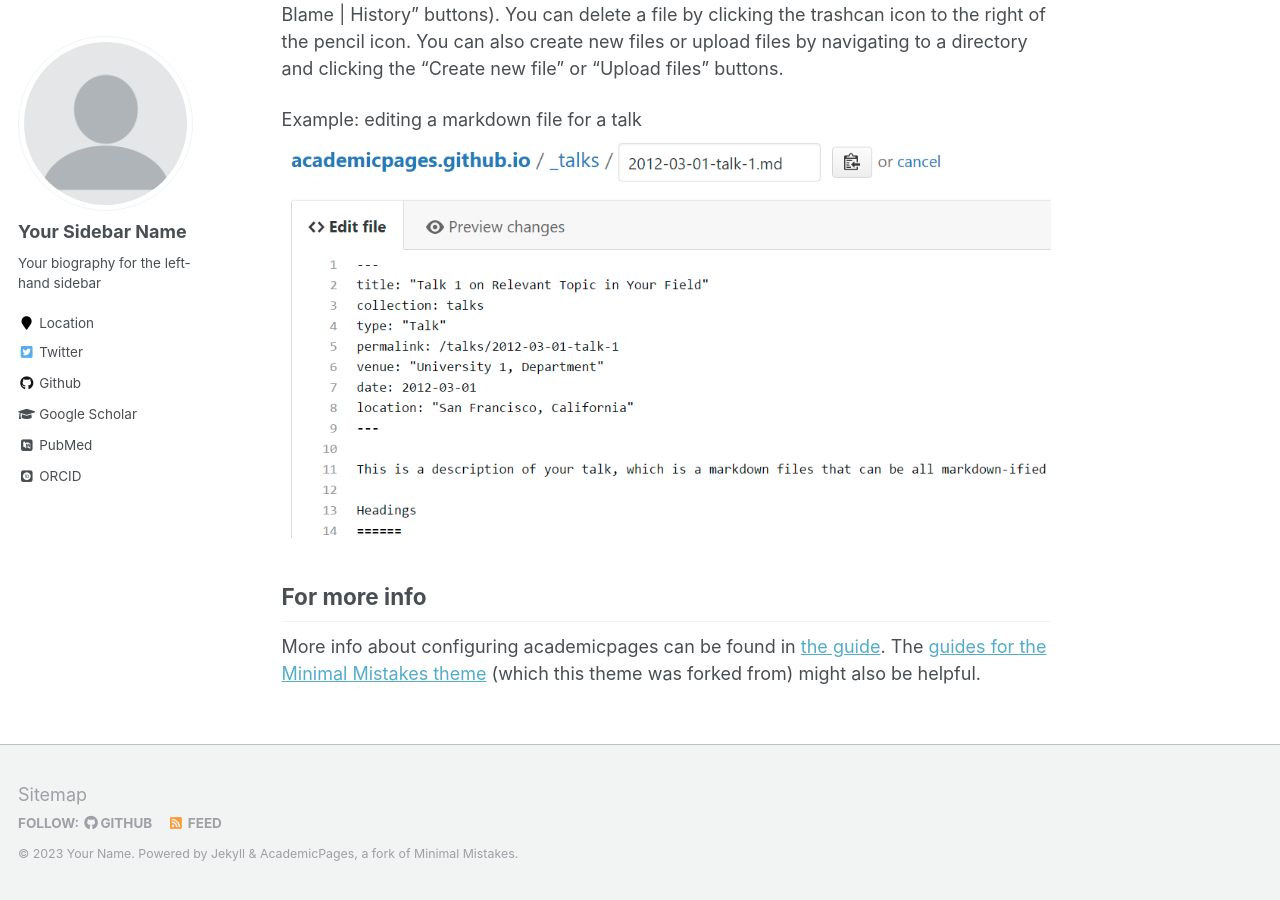
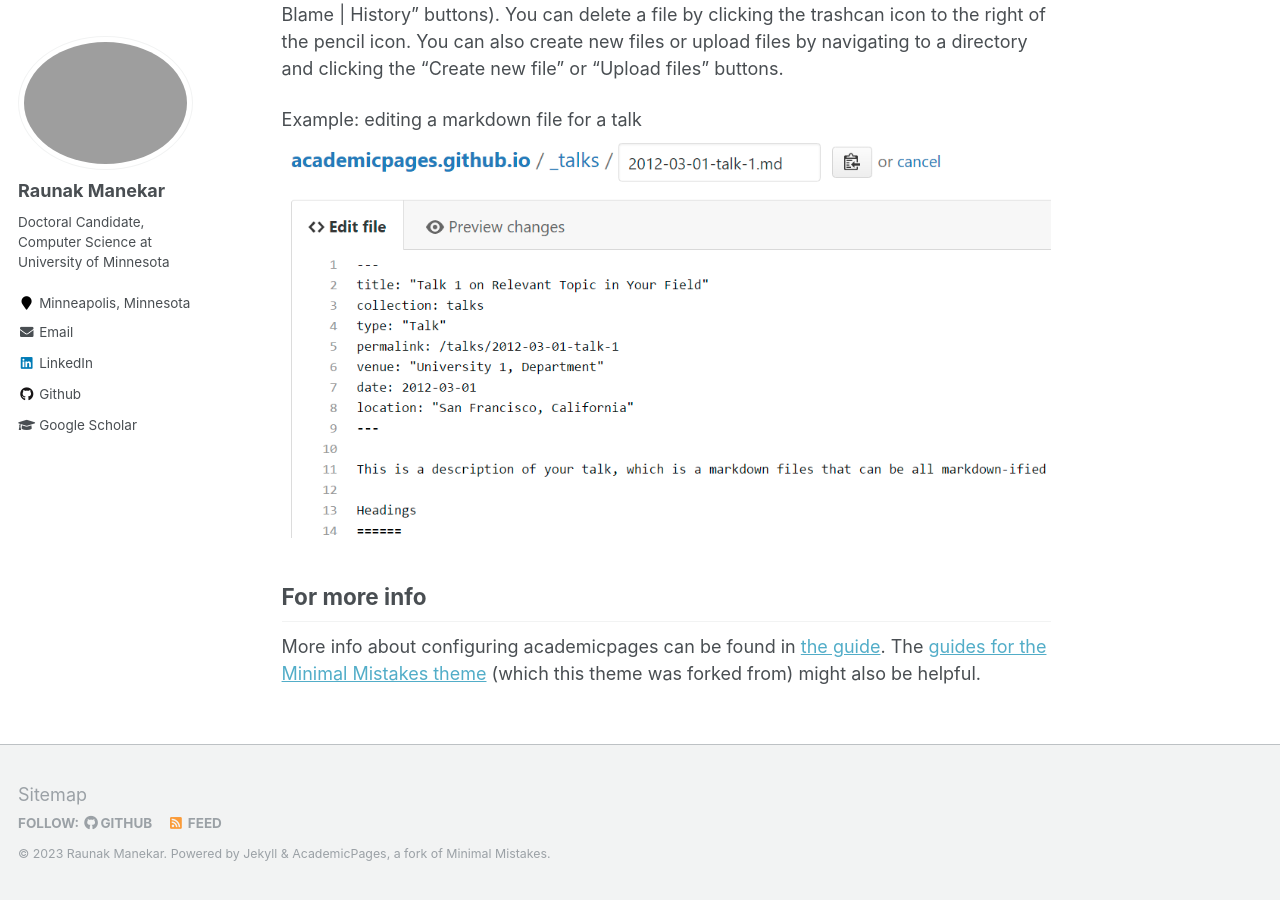
Before and after one commit to raunakmanekar/raunakmanekar.github.io, a Jekyll site: the page built from _pages/about.md, in a window 1280 px wide and 900 px high, scrolled down 2463 px. Built offline with Jekyll 4.4.1, drawn with Linux system fonts in a browser that asks for light colours; some web fonts are replaced; some of the changed text lies outside the part shown.

Commit message:
Update _config.yml

```diff
--- a/_config.yml
+++ b/_config.yml
@@ -7,13 +7,13 @@
 
 # Site Settings
 locale                   : "en-US"
-title                    : "Your Name / Site Title"
+title                    : "Raunak Manekar"
 title_separator          : "-"
-name                     : &name "Your Name"
+name                     : &name "Raunak Manekar"
 description              : &description "personal description"
-url                      : https://academicpages.github.io # the base hostname & protocol for your site e.g. "https://mmistakes.github.io"
+url                      : https://https://raunakmanekar.github.io/ # the base hostname & protocol for your site e.g. "https://mmistakes.github.io"
 baseurl                  : "" # the subpath of your site, e.g. "/blog"
-repository               : "academicpages/academicpages.github.io"
+repository               : "raunakmanekar/raunakmanekar.github.io"
 teaser                   :  # filename of teaser fallback teaser image placed in /images/, .e.g. "500x300.png"
 breadcrumbs              : false # true, false (default)
 words_per_minute         : 160
@@ -80,15 +80,15 @@ analytics:
 
 # Site Author
 author:
-  name             : "Your Sidebar Name"
-  avatar           : "profile.png"
-  bio              : "Your biography for the left-hand sidebar"
-  location         : "Location"
+  name             : "Raunak Manekar"
+  avatar           : "20230718_205616.jpg"
+  bio              : "Doctoral Candidate, Computer Science at University of Minnesota"
+  location         : "Minneapolis, Minnesota"
   employer         :
-  pubmed           : "https://www.ncbi.nlm.nih.gov/pubmed/?term=john+snow"
-  googlescholar    : "http://yourfullgooglescholarurl.com"
-  email            :
-  researchgate     :  # example: "https://www.researchgate.net/profile/yourprofile"
+  # pubmed           : "https://www.ncbi.nlm.nih.gov/pubmed/?term=john+snow"
+  googlescholar    : "https://scholar.google.com/citations?user=ct6Om_wAAAAJ&hl=en"
+  email            : "manek009@umn.edu"
+  # researchgate     :  # example: "https://www.researchgate.net/profile/yourprofile"
   uri              :
   bitbucket        :
   codepen          :
@@ -102,14 +102,14 @@ author:
   instagram        :
   impactstory      : #"https://profiles.impactstory.org/u/xxxx-xxxx-xxxx-xxxx"
   lastfm           :
-  linkedin         :
-  orcid            : "http://orcid.org/yourorcidurl"
+  linkedin         : "https://www.linkedin.com/in/raunak-manekar-60378860"
+  orcid            : #"http://orcid.org/yourorcidurl"
   pinterest        :
   soundcloud       :
   stackoverflow    : # http://stackoverflow.com/users/123456/username
   steam            :
   tumblr           :
-  twitter          : "replacethistwitterhandle"
+  # twitter          : "replacethistwitterhandle"
   vine             :
   weibo            :
   xing             :
```
